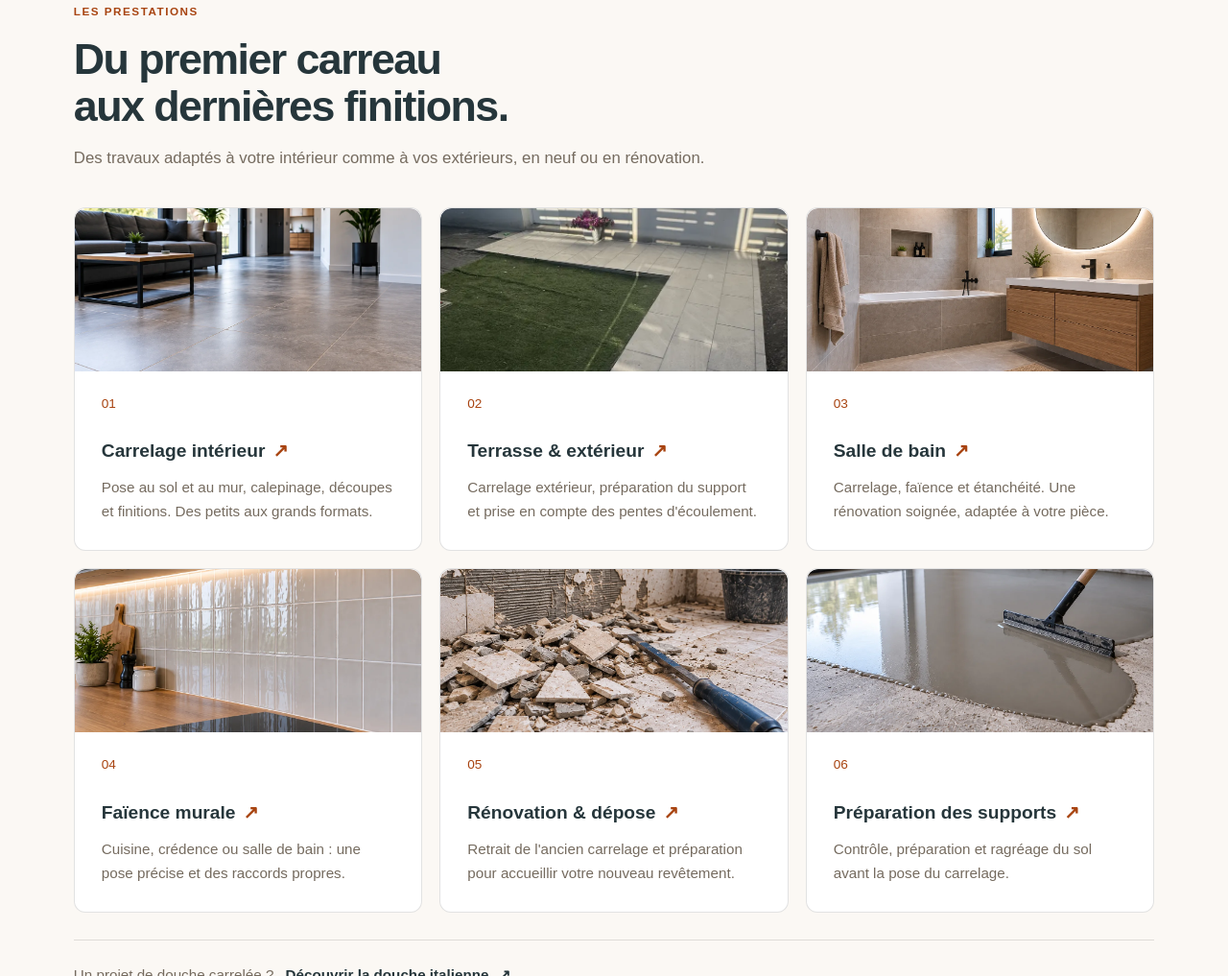
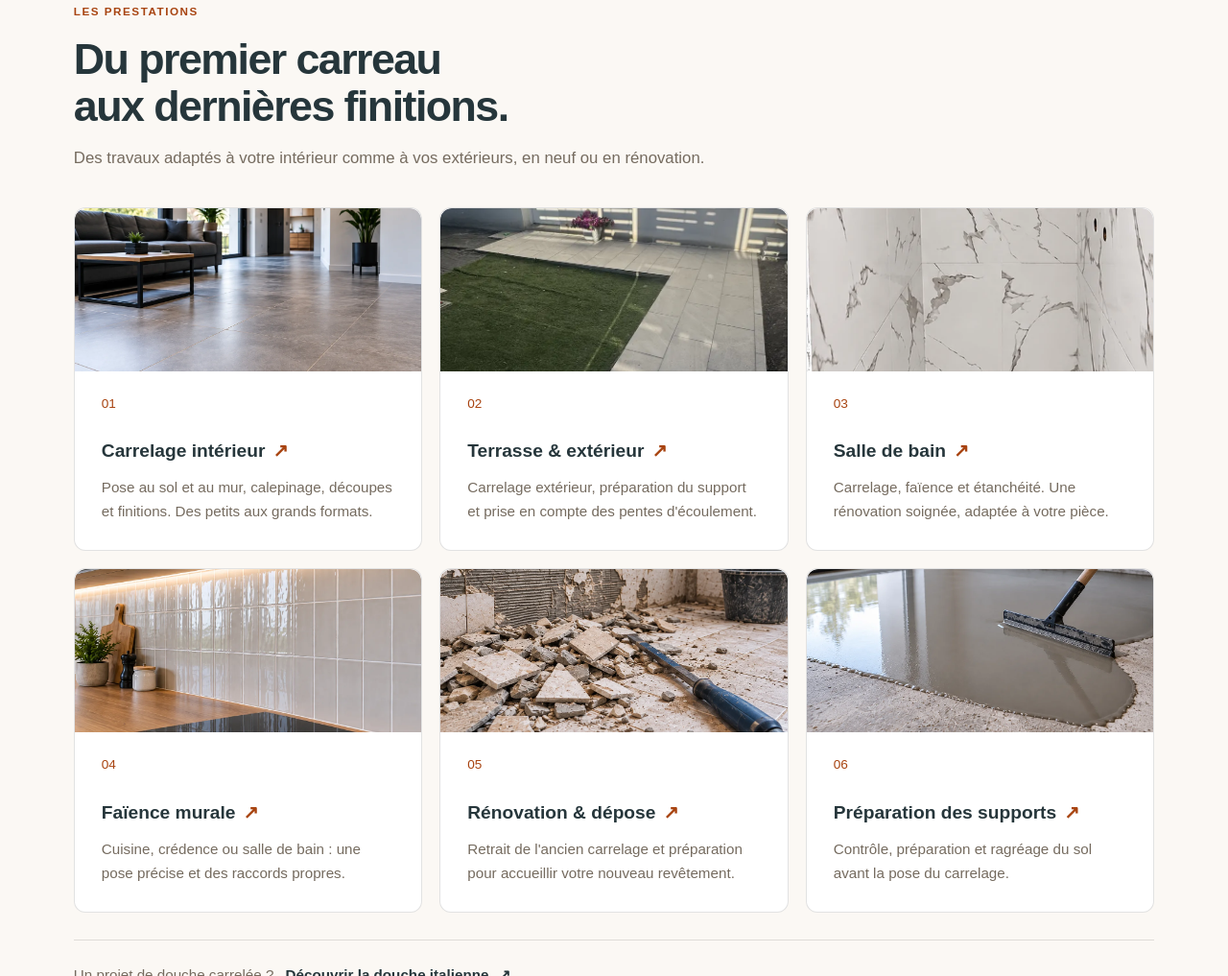
Before and after one commit to Ludocarrelage/llcarrelage, a plain HTML site: page index.html in a window 1280 px wide. Shown: the part 2823-3840 px from the top of the page at 96% size. Drawn offline with Linux system fonts and the light colour scheme.

Commit message:
Utilise la photo après du chantier pour la prestation Salle de bain

```diff
--- a/index.html
+++ b/index.html
@@ -236,7 +236,7 @@
           <p>Carrelage extérieur, préparation du support et prise en compte des pentes d'écoulement.</p>
         </article>
         <article class="card">
-          <img class="service-card-image" src="/images/prestations/salle-de-bain.webp" alt="Salle de bain avec sol et murs carrelés" width="1200" height="800" loading="lazy" decoding="async">
+          <img class="service-card-image" src="/images/prestations/douche-realisee-apres.webp" alt="Douche réalisée par LL Carrelage Conception, avec carrelage blanc effet marbre et receveur blanc" width="537" height="1337" loading="lazy" decoding="async">
           <span class="card-icon" aria-hidden="true">03</span>
           <h3><a href="/carrelage-salle-de-bain/">Salle de bain<span class="card-arrow" aria-hidden="true">↗</span></a></h3>
           <p>Carrelage, faïence et étanchéité. Une rénovation soignée, adaptée à votre pièce.</p>
```
Also changed, not shown: images/prestations/douche-realisee-apres.webp (added).
